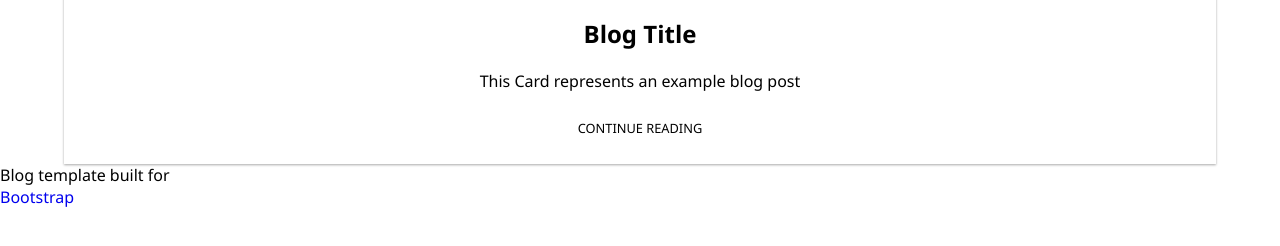
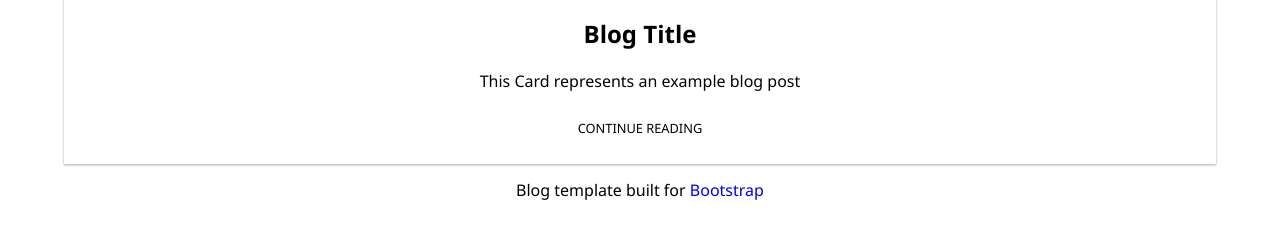
Before and after one commit to ereyomi/blog-template, a plain HTML site: page index.html in a window 1280 px wide. Shown: the part 242-488 px from the top of the page. Drawn offline with Linux system fonts and the light colour scheme.

Commit message:
refactor: footer

```diff
--- a/css/index.css
+++ b/css/index.css
@@ -9,7 +9,6 @@ body {
 }
 a {
     text-decoration: none;
-    display: block;
 }
 .container {
     display: grid;
@@ -44,6 +43,7 @@ a {
     flex-direction: column;
     width: 100%;
     box-shadow: 0 1px 3px rgba(0,0,0,0.12), 0 1px 2px rgba(0,0,0,0.24);
+    overflow: hidden;
 }
 .card-cover {
     width: 100%
@@ -92,11 +92,15 @@ a {
     padding: 10px 0px;
 }
 .card-details footer a {
+    display: block;
     font-size: 0.8rem;
     color: black;
      padding: 7px;
 }
 .footer {
     width: 100%;
-    align-self: center;
+    display: flex;
+    justify-content: center;
+    align-items: center;
+    padding: 15px 0px;
 }
--- a/index.html
+++ b/index.html
@@ -33,7 +33,7 @@
                 </div>
             </article>
         </section>
-        <footer>
+        <footer class="footer">
             <p>Blog template built for <a href="#">Bootstrap</a></p>
         </footer>
     </div>
```
